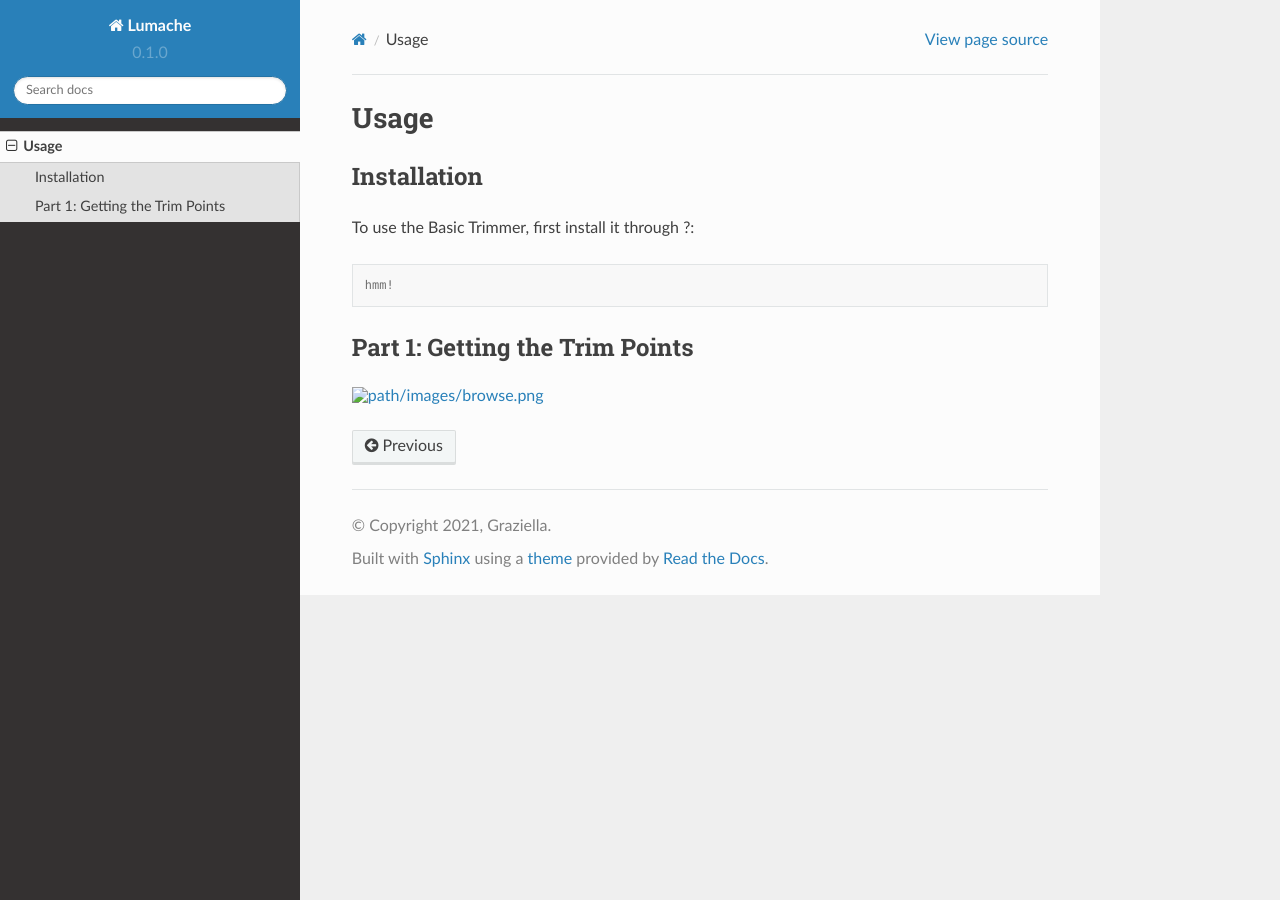
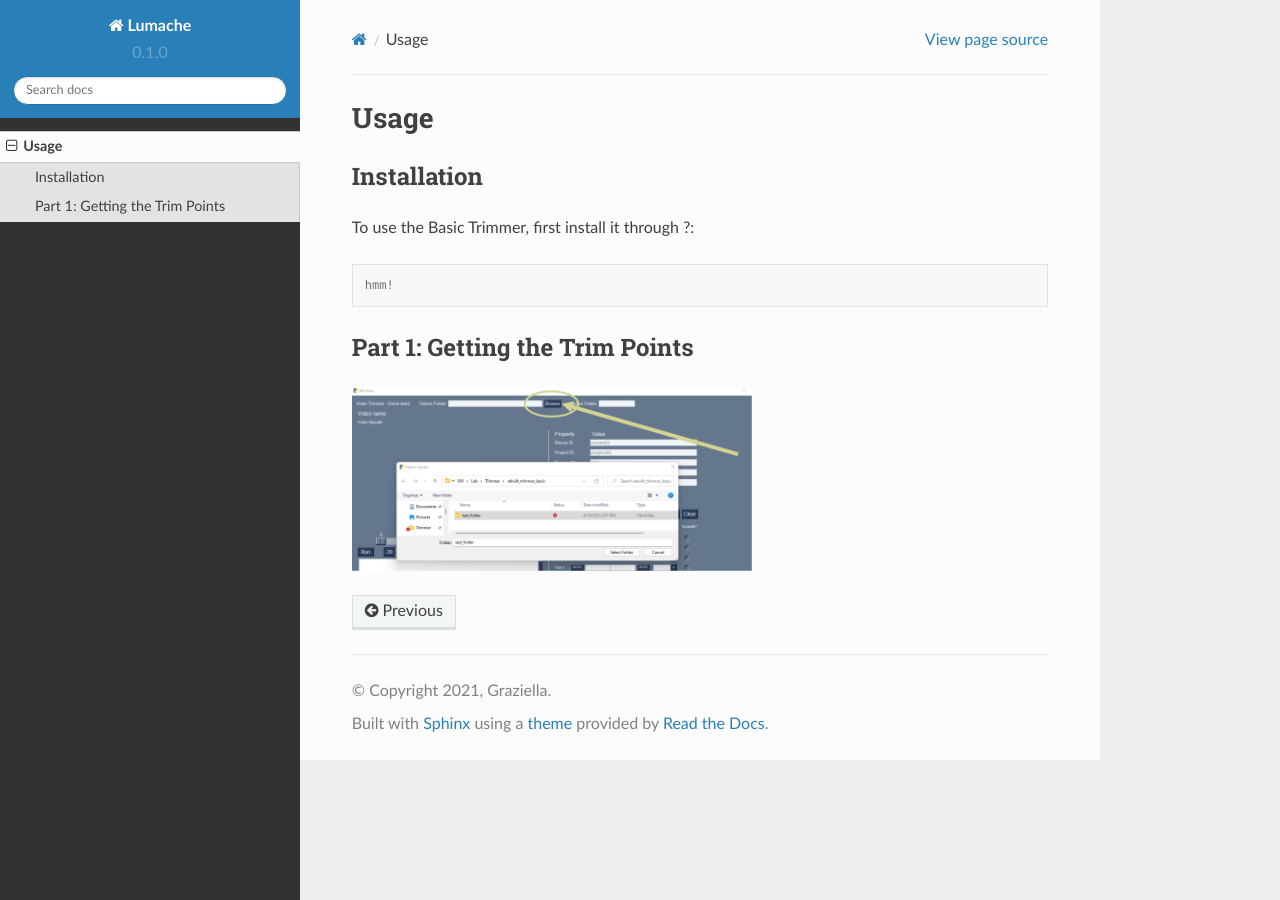
Before and after one commit to virginiavw/rtd-tutorial, a Sphinx documentation site: the page built from docs/source/usage.rst, in a window 1280 px wide. Built offline with Sphinx 7.4.7 and the Read the Docs theme 2.0.0, drawn with Linux system fonts in a browser that asks for light colours.

Commit message:
Update usage.rst

```diff
--- a/docs/source/usage.rst
+++ b/docs/source/usage.rst
@@ -15,5 +15,5 @@ To use the Basic Trimmer, first install it through ?:
 Part 1: Getting the Trim Points
 ----------------
 
-.. image:: path/images/browse.png
+.. image:: images/browse.png
   :width: 400
```
